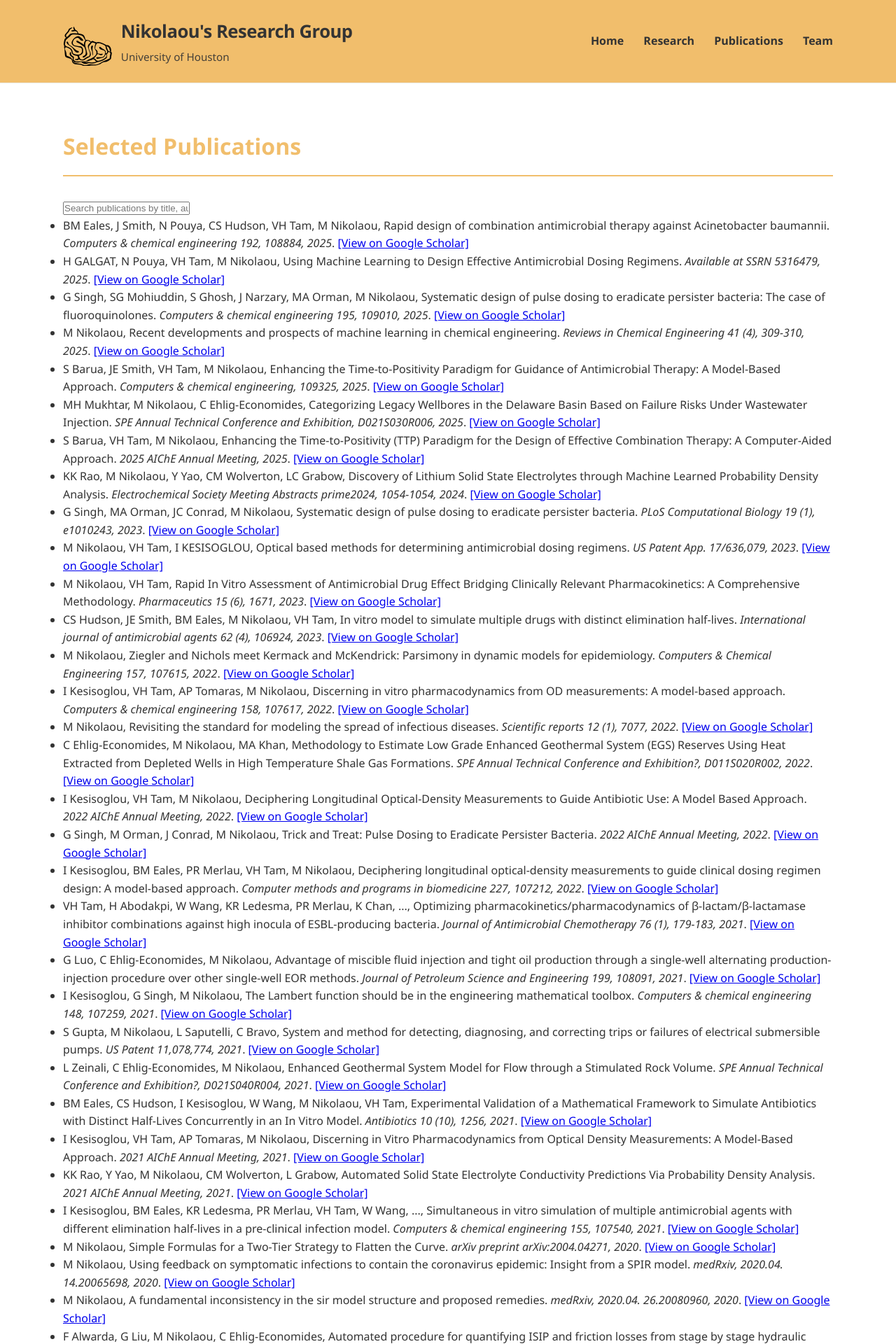
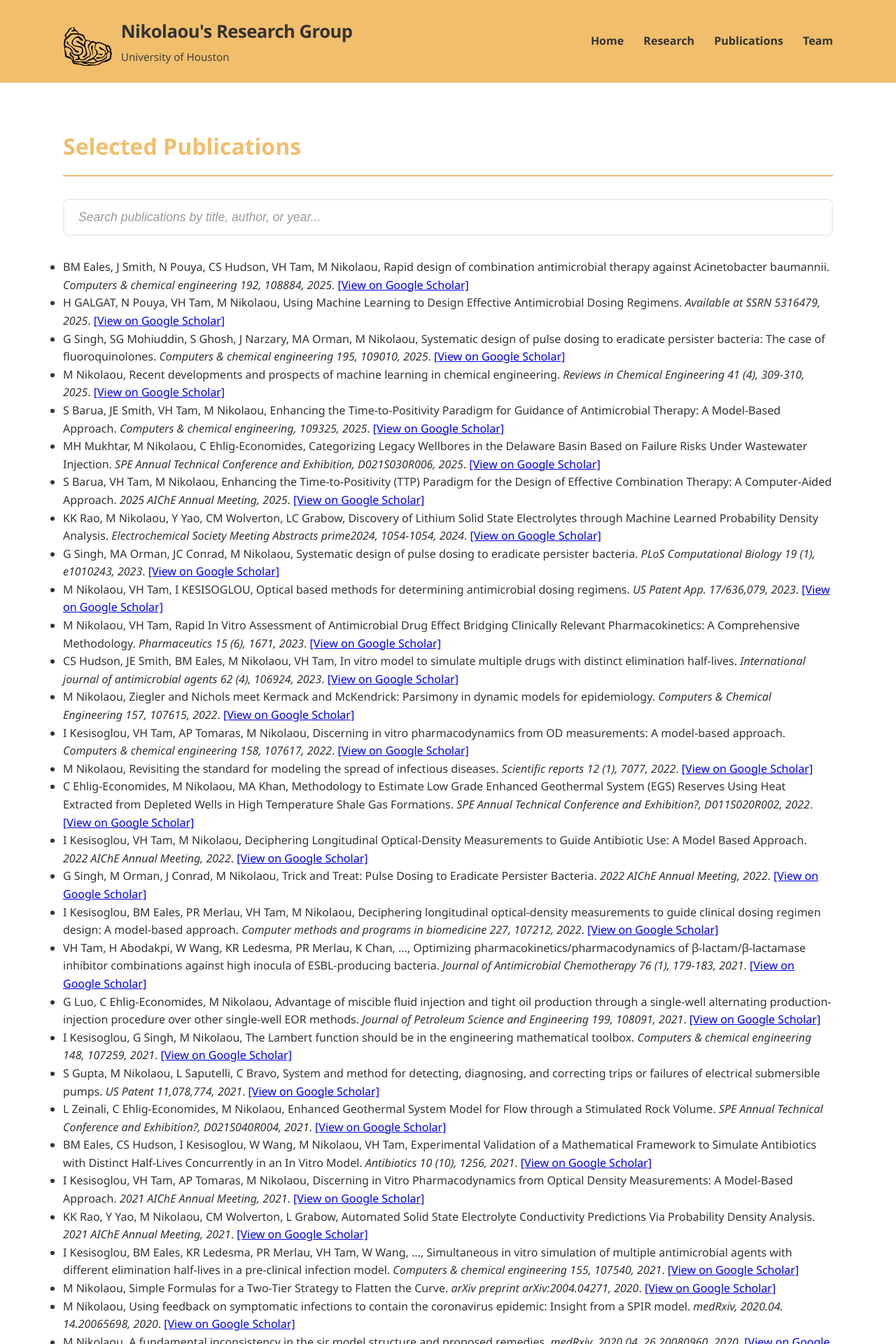
Before and after one commit to GALGAT/nikolaou-lab, a Jekyll site: the page built from publications.html, in a window 1280 px wide. Shown: the top 1920 px of the page at 70% size. Built offline with Jekyll 4.4.1, drawn with Linux system fonts in a browser that asks for light colours.

Commit message:
Added Publication Search Style.css

```diff
--- a/css/style.css
+++ b/css/style.css
@@ -299,3 +299,36 @@ footer {
         justify-content: center;
     }
 }
+/* --- Publications Search Bar Fix --- */
+.search-container {
+    margin: 2rem 0;     /* Space above and below the search bar */
+    width: 100%;        /* Ensures the wrapper fills the container */
+    display: block;
+}
+
+#pubSearch {
+    width: 100%;               /* Forces the bar to stretch to full width */
+    padding: 14px 20px;        /* Increases height for a modern feel */
+    font-size: 1.1rem;         /* Easier to read */
+    border: 2px solid #eee;    /* Light, clean border */
+    border-radius: 8px;        /* Matches your research card style */
+    color: var(--text-dark);
+    transition: all 0.3s ease; /* Smooth transition for focus */
+    outline: none;
+}
+
+/* Hover & Focus Effects */
+#pubSearch:hover {
+    border-color: #ddd;
+}
+
+#pubSearch:focus {
+    border-color: var(--theme-color);
+    box-shadow: 0 0 8px rgba(241, 190, 108, 0.2); /* Subtle glow */
+}
+
+/* Styling the placeholder text */
+#pubSearch::placeholder {
+    color: #999;
+    font-style: italic;
+}
```
